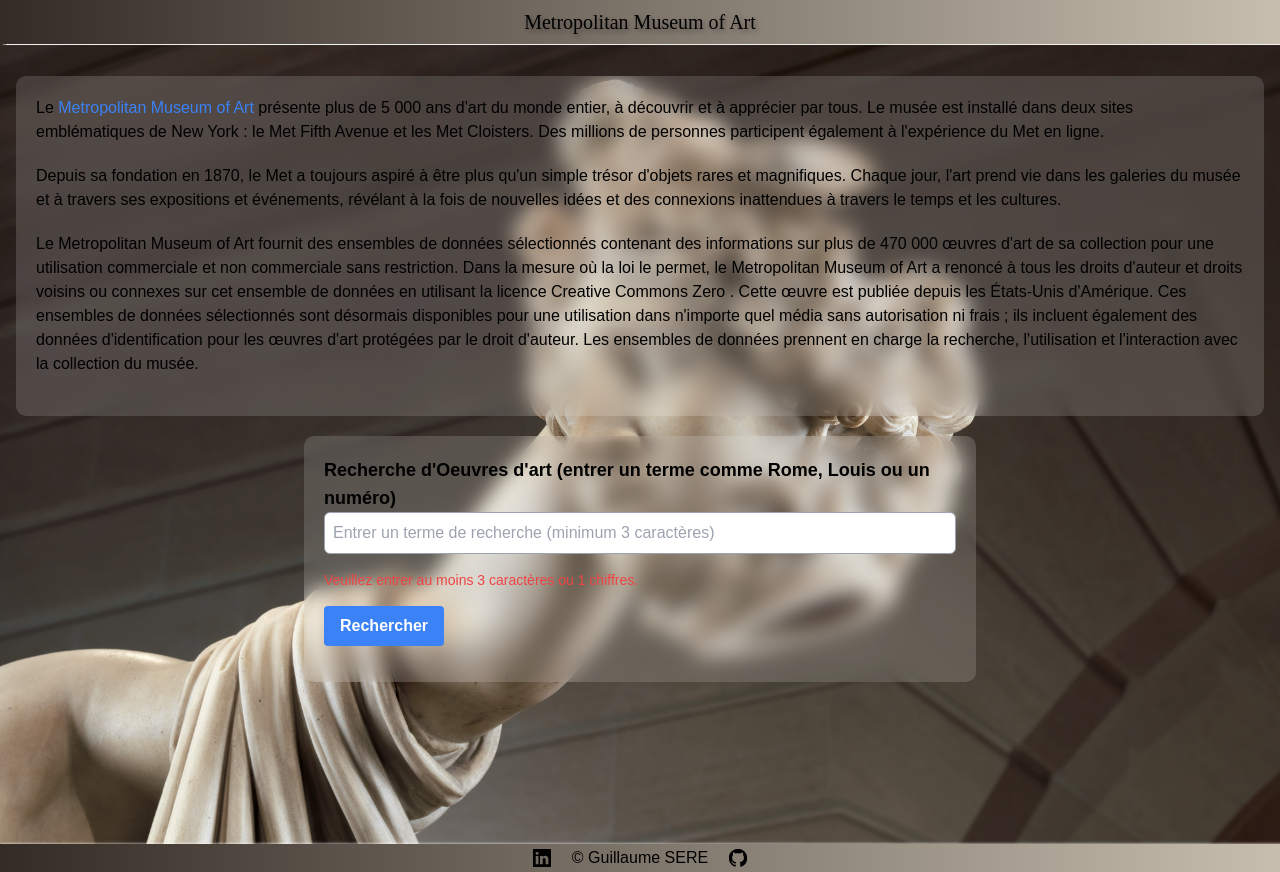
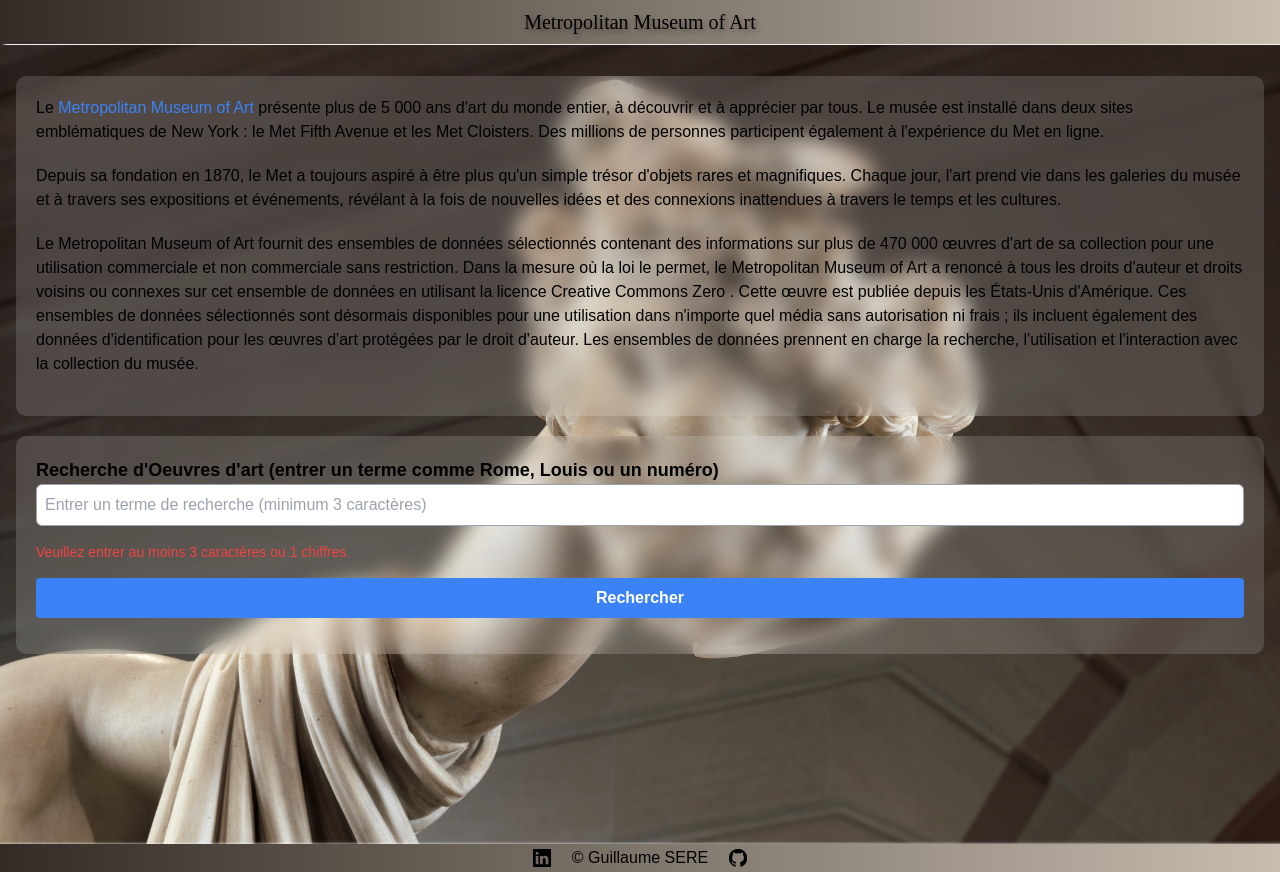
Before and after one commit to GuillaumeSere/museum-of-art, a Next.js app: page / in a window 1280 px wide. Built offline with nearby package versions, Linux system fonts and the light colour scheme; a web font is replaced by a local one.

Commit message:
modif css

```diff
--- a/src/app/components/GameList.js
+++ b/src/app/components/GameList.js
@@ -70,7 +70,7 @@
     }, [searchTerm]);
 
     return (
-        <div className='description max-w-2xl mx-auto'>
+        <div className='description w-full mx-auto'>
             <h2 className="text-lg font-bold text-black">Recherche d'Oeuvres d'art (entrer un terme comme Rome, Louis ou un numéro)</h2>
             <input
                 type="text"
@@ -84,7 +84,7 @@
             {searchTerm.length < 3 && <p className="text-red-500 text-sm mb-4">Veuillez entrer au moins 3 caractères ou 1 chiffres.</p>}
             <button
                 onClick={handleSearch}
-                className="bg-blue-500 hover:bg-blue-700 text-white font-bold py-2 px-4 mb-4 rounded"
+                className="bg-blue-500 hover:bg-blue-700 text-white font-bold w-full py-2 px-4 mb-4 rounded cursor-pointer"
                 disabled={searchTerm.length < 3}
             >
                 Rechercher
```
